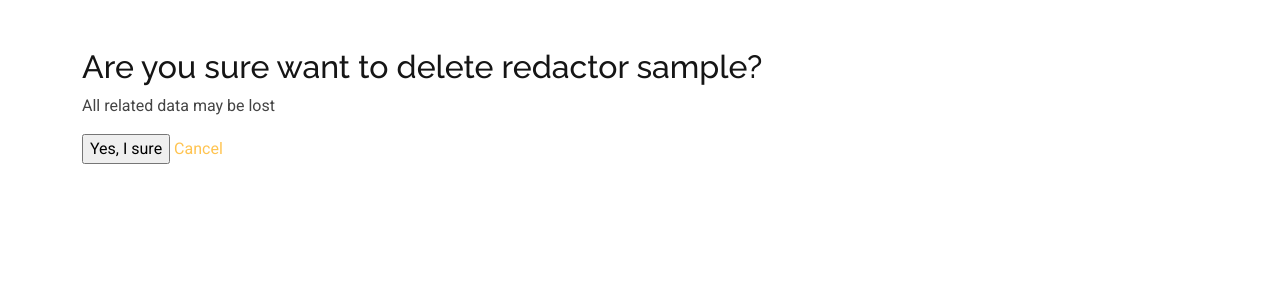
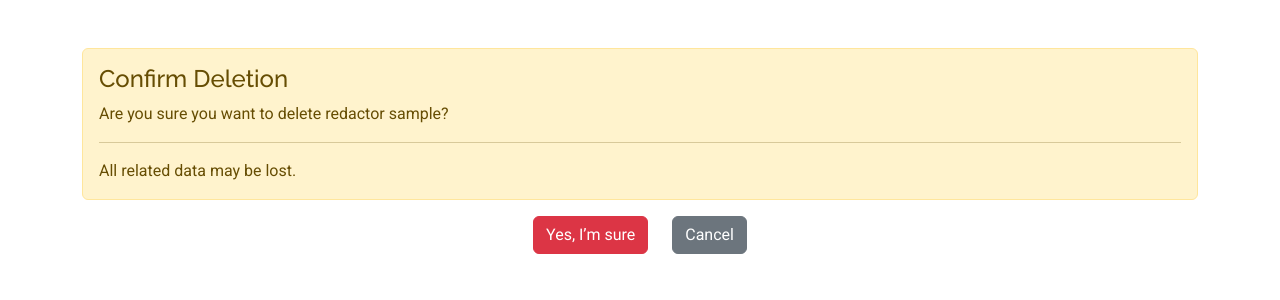
Before and after one commit to Wallian169/newspaper-agency, a Django app: page /redactors/delete/1/ in a window 1280 px wide. Shown: the part 80-380 px from the top of the page. Run offline with Django 5.2, Linux system fonts and the light colour scheme; the visitor is signed in with stand-in values (Sample User, id 1); data comes from the database, SQL or seed files in the repository; some libraries are stand-ins or nearby versions.

Commit message:
improved confirm delete visual using bootstrap

```diff
--- a/templates/base.html
+++ b/templates/base.html
@@ -68,14 +68,12 @@
   </header>
 
   <main class="main">
-    <div class="container mt-5">
     {% block content %}
 
     {% endblock %}
     {% if is_paginated %}
       {% include "includes/pagination.html" %}
     {% endif %}
-    </div>
   </main>
   <!-- Scroll Top -->
   <a href="#" id="scroll-top" class="scroll-top d-flex align-items-center justify-content-center"><i class="bi bi-arrow-up-short"></i></a>
--- a/templates/manage_app/confirm_delete.html
+++ b/templates/manage_app/confirm_delete.html
@@ -1,11 +1,23 @@
 {% extends "base.html" %}
 
+{% block title %}
+	<title>Delete {{ object }}</title>
+{% endblock %}
+
 {% block content %}
-	<h2>Are you sure want to delete {{ object_type }} {{ object }}?</h2>
-  <p>All related data may be lost</p>
-    <form action="" method="post" >
-    {% csrf_token %}
-    <input type="submit" value="Yes, I sure">
-    <a href="javascript:history.back()">Cancel</a>
-  </form>
+    <div class="container mt-5">
+        <div class="alert alert-warning" role="alert">
+            <h4 class="alert-heading">Confirm Deletion</h4>
+            <p class="mb-0">Are you sure you want to delete {{ object_type }} {{ object }}?</p>
+            <hr>
+            <p class="mb-0">All related data may be lost.</p>
+        </div>
+        <form action="" method="post">
+            {% csrf_token %}
+            <div class="d-flex justify-content-center gap-4">
+                <button type="submit" class="btn btn-danger">Yes, I’m sure</button>
+                <a href="javascript:history.back()" class="btn btn-secondary">Cancel</a>
+            </div>
+        </form>
+    </div>
 {% endblock %}
```
